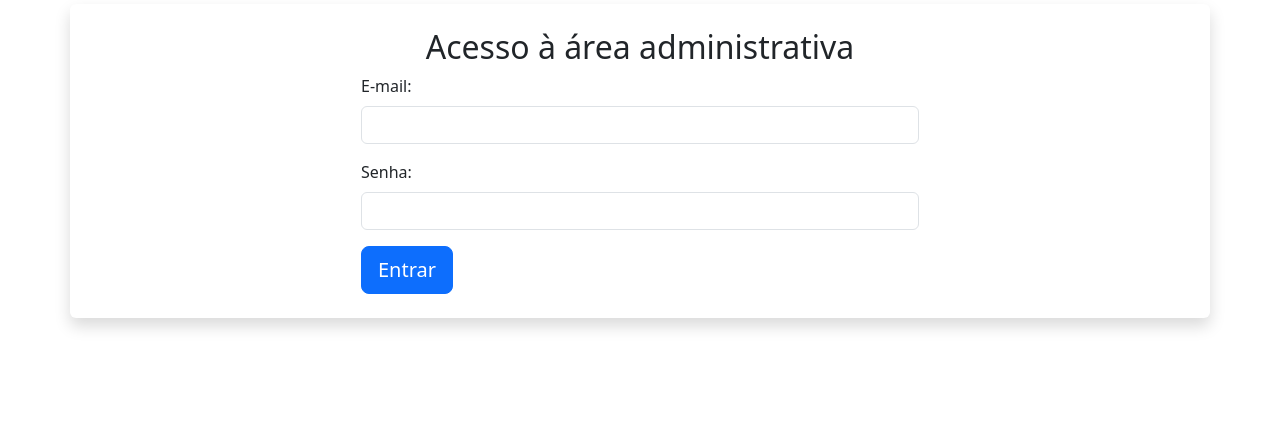
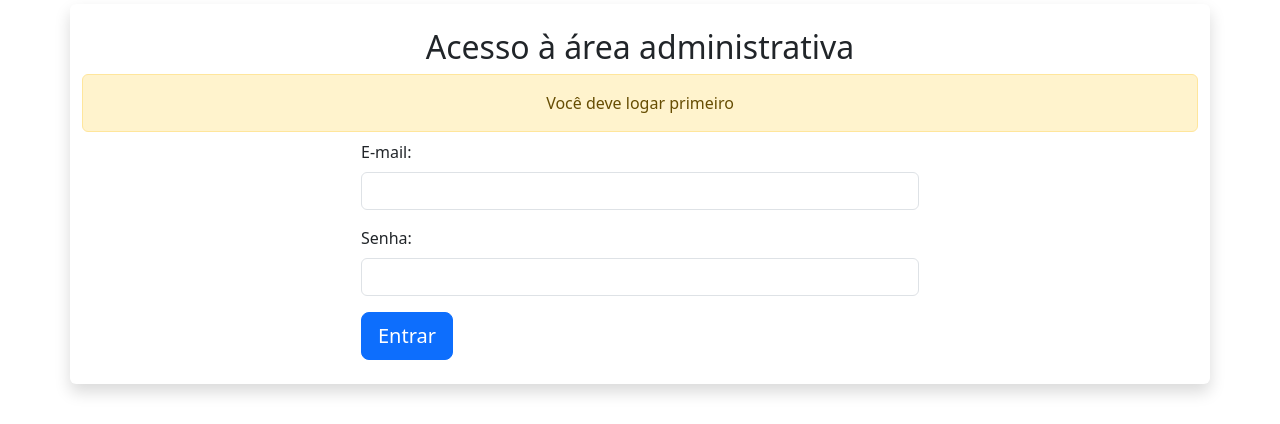
Before and after one commit to tiago-fullstack2025/microblog-tiago, a PHP site: page /login.php?acesso_proibido in a window 1280 px wide. Shown: the part 73-497 px from the top of the page. Run offline with PHP 8.4, Linux system fonts and the light colour scheme.

Commit message:
Update login.php

```diff
--- a/login.php
+++ b/login.php
@@ -1,10 +1,19 @@
 <?php
 require_once "includes/cabecalho.php";
+
+/* Mensagens do processo de login/logout */
+if(isset($_GET['acesso_proibido'])){
+    $mensagem = "Você deve logar primeiro";
+}
 ?>
 
 <div class="row">
     <div class="bg-white rounded shadow col-12 my-1 py-4">
         <h2 class="text-center fw-light">Acesso à área administrativa</h2>
+
+        <?php if(isset($mensagem)):?>
+            <p class="alert alert-warning text-center my-2"><?=$mensagem?></p>
+        <?php endif;?>
 
         <form action="" method="post" id="form-login" name="form-login" class="mx-auto w-50" autocomplete="off">
 
```
